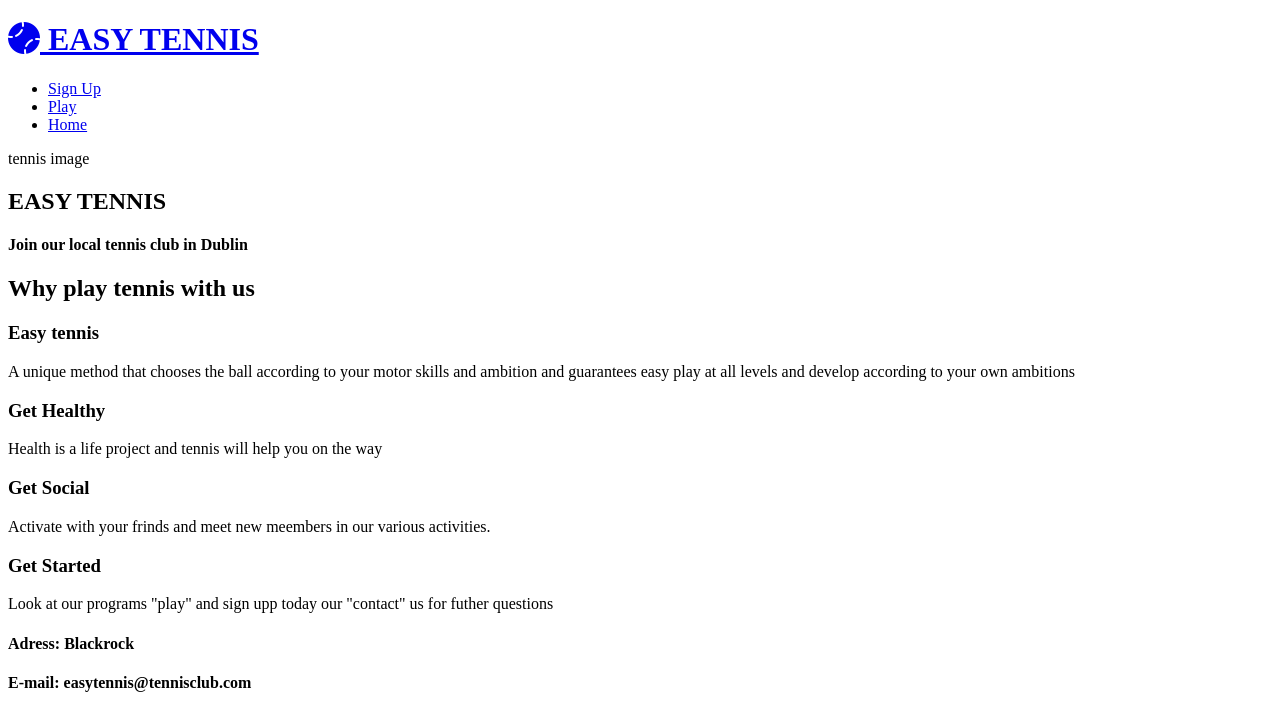
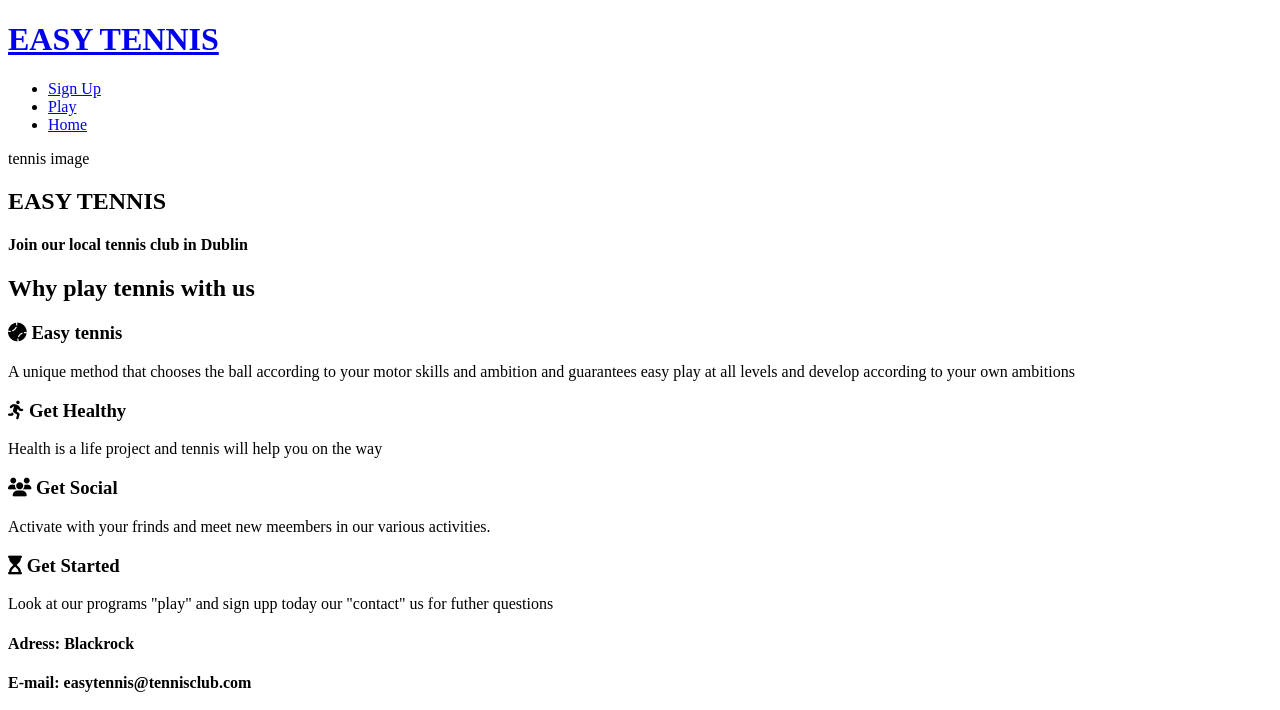
Before and after one commit to ojjja/easy-tennis, a plain HTML site: page index.html in a window 1280 px wide. Shown: the top 710 px of the page. Drawn offline with Linux system fonts and the light colour scheme.

Commit message:
add icons to why play tennis and moved ball from header

```diff
--- a/index.html
+++ b/index.html
@@ -19,7 +19,7 @@
     <header>
         <!-- a tennisball with my project name that link you to index page"when you click"-->
         <a href="index.html">
-            <h1><i class="fas fa-baseball-ball"></i> EASY TENNIS</h1>
+            <h1>EASY TENNIS</h1>
         </a>
          <!-- a menu with tree options you can choose where you want to go with a direct link-->
         <nav>
@@ -51,26 +51,26 @@
     <section>
         <h2>Why play tennis with us </h2>
         <div>
-            <h3>Easy tennis</h3>
+            <h3><i class="fas fa-baseball-ball"></i> Easy tennis</h3>
             <p>
                 A unique method that chooses the ball according to your motor skills and ambition
                 and guarantees easy play at all levels and develop according to your own ambitions
             </p>
         </div>
         <div>
-            <h3>Get Healthy</h3>
+            <h3><i class="fas fa-running"></i> Get Healthy</h3>
             <p>
                 Health is a life project and tennis will help you on the way
             </p>
         </div>
         <div>
-            <h3>Get Social</h3>
+            <h3> <i class="fas fa-users"></i> Get Social</h3>
             <p>
                 Activate with your frinds and meet new meembers in our various activities.
             </p>
         </div>
         <div>
-            <h3>Get Started</h3>
+            <h3><i class="fas fa-hourglass-start"></i> Get Started</h3>
             <p>
                 Look at our programs "play" and sign upp today our "contact" us for futher questions
             </p>
```
